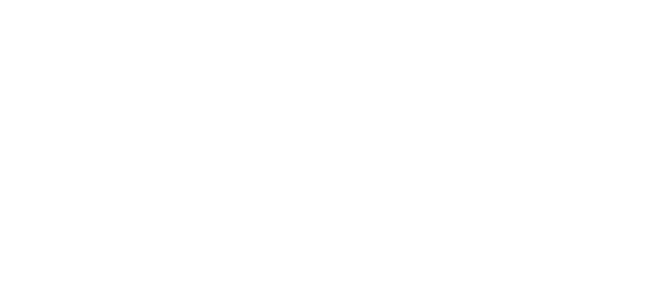
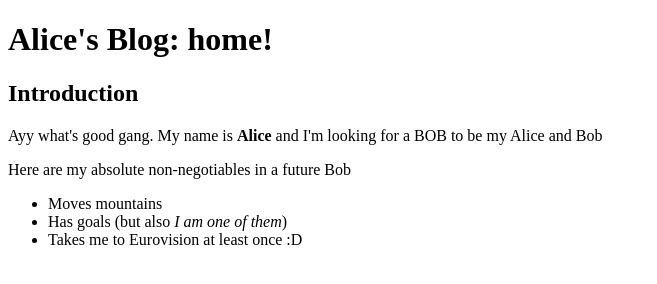
Before and after one commit to al1ska06/odin_proj, a plain HTML site: page html-boilerplate/index.html in a window 1280 px wide. Shown: the whole page, without its empty margins (0-657 px from the left). Drawn offline with Linux system fonts and the light colour scheme.

Commit message:
hm. not much here

```diff
--- a/html-boilerplate/index.html
+++ b/html-boilerplate/index.html
@@ -1,10 +1,31 @@
 <!DOCTYPE html>
+<html lang = "en">
+    <head>
         <meta charset="UTF8" lang = "en">
-<head>
         <title>
-        hey gang
+            Alice's blog: home
         </title>
     </head>
     <body>
-
+        <h1> Alice's Blog: home! </h1>
+        <h2> Introduction</h2>
+            <p>
+                Ayy what's good gang. My name is <strong>Alice </strong>
+                and I'm looking for a BOB to be my Alice and Bob
+            </p>
+            <p>
+                Here are my absolute non-negotiables in a future Bob
+                <ul>
+                    <li>
+                        Moves mountains
+                    </li>
+                    <li>
+                        Has goals (but also <em>I am one of them</em>)
+                    </li>
+                    <li>
+                        Takes me to Eurovision at least once :D
+                    </li>
+                </ul>
+            </p>
     </body>
+</html>
```
Lines whose indentation alone changed are shown as unchanged.
